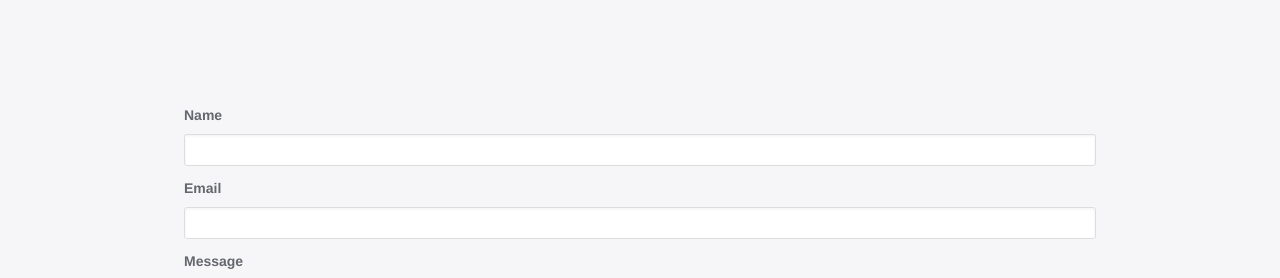
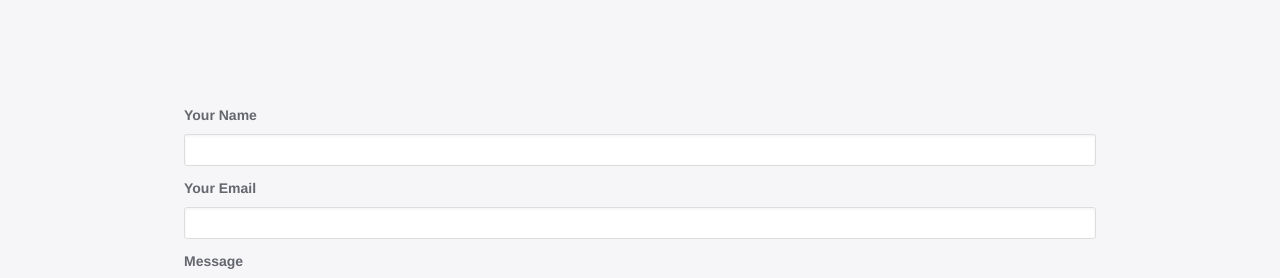
Before and after one commit to kerrongordon/i.t.i, a Jekyll site: the page built from contact/index.html, in a window 1280 px wide. Shown: the part 559-837 px from the top of the page. Built offline with Jekyll 4.4.1, drawn with Linux system fonts in a browser that asks for light colours.

Commit message:
update form

```diff
--- a/_config.yml
+++ b/_config.yml
@@ -1,7 +1,7 @@
 
 
 title: Innovation Technological Insistitue
-email: your-email@domain.com
+email: kgpsound.com@gmail.com
 description: > # this means to ignore newlines until "baseurl:"
   Write an awesome description for your new site here. You can edit this
   line in _config.yml. It will appear in your document head meta (for
--- a/contact/index.html
+++ b/contact/index.html
@@ -11,20 +11,16 @@
     <p class="">Lorem ipsum dolor sit amet, consectetur consectetur adipisicing elit. Perferendis para mitis eun non ullam atque debitis, illo adipisicing elit. Perferendis para mitis eun non ullam atque debitis, illo. Amet, consectetur adipisicing. Lorem ipsum dolor sit amet, consectetur consectetur adipisicing elit. Perferendis para mitis eun non ullam atque debitis, illo adipisicing elit. Perferendis para mitis eun non ullam atque debitis, illo. Amet, consectetur adipisicing. Lorem ipsum dolor sit amet, consectetur consectetur adipisicing elit. Perferendis para mitis eun non ullam atque debitis, illo adipisicing elit. Perferendis para mitis eun non ullam atque debitis, illo. Amet, consectetur adipisicing.</p>
   </div>
 
-  <form class="space" action="http://getsimpleform.com/messages?form_api_token=f86ba03a52389827e7e240f60b36d055" method="post">
+  <form class="space" action="//forms.brace.io/{{ site.email }}">
 
-    <!-- the redirect_to is optional, the form will redirect to the referrer on submission -->
-    <input type='hidden' name='redirect_to' value='{{ site.baseurl }}/thankyou/' />
-
-    <!-- all your input fields here.... -->
   <div class="form-group">
-    <label>Name</label>
+    <label>Your Name</label>
     <input type="text" name="name" class="form-control" required>
   </div>
 
   <div class="form-group">
-    <label>Email</label>
-    <input type="email" type="email" id="email" name="email" required>
+    <label>Your Email</label>
+    <input type="email" type="email" id="email" name="_replyto" required>
   </div>
 
   <div class="form-group">
```
Also changed, not shown: 1 other file.
